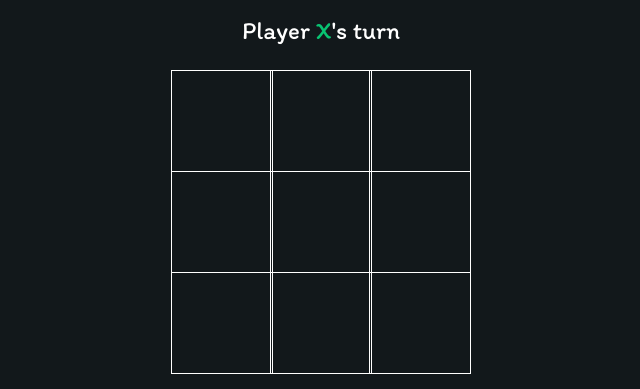
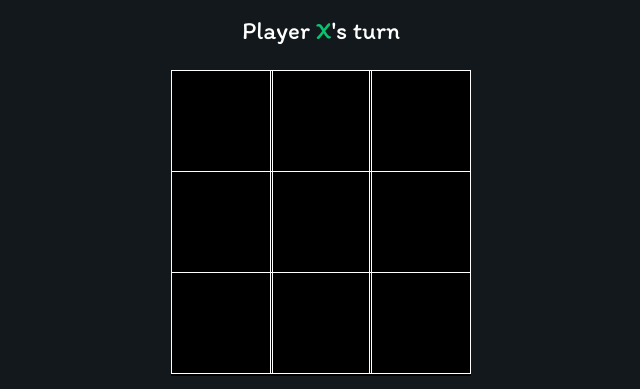
Before and after one commit to Mrhappyhere/TicTacToe, a plain HTML site: page index.html in a window 1280 px wide. Shown: the part 211-600 px from the top of the page, without its empty margins (319-959 px from the left). Drawn offline with Linux system fonts and the light colour scheme.

Commit message:
Update style.css

```diff
--- a/style.css
+++ b/style.css
@@ -35,7 +35,7 @@
     grid-template-columns: 33% 33% 33%;
     grid-template-rows: 33% 33% 33%;
     max-width: 300px;
-    background-color: #0000;
+    background-color: #000000;
 }
 
 .tile {
```
